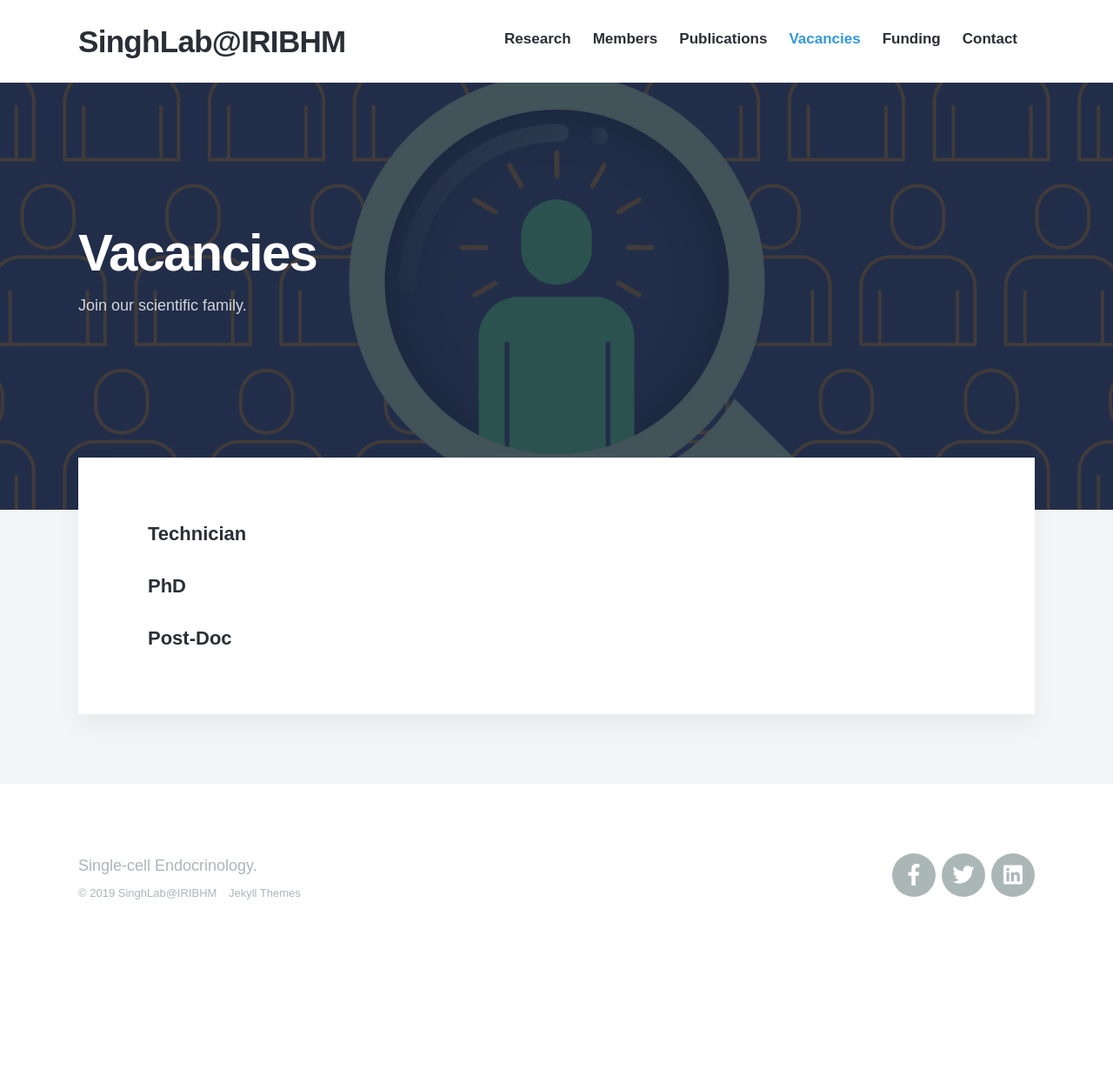
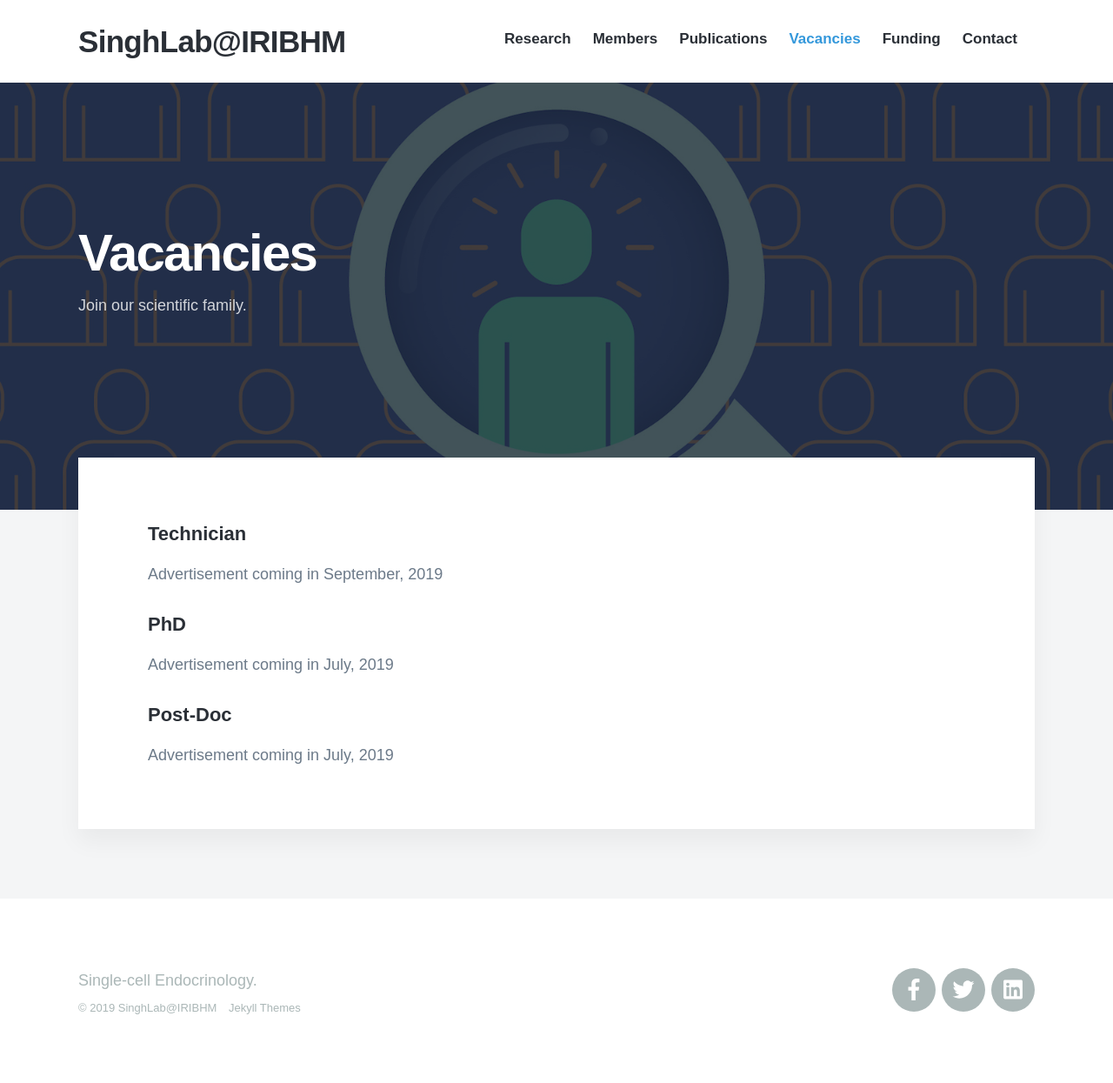
Before and after one commit to sumeetpalsingh/sumeetpalsingh.github.io, a Jekyll site: the page built from _pages/vacancies.md, in a window 1280 px wide. Shown: the whole page at 87% size. Built offline with Jekyll 4.4.1, drawn with Linux system fonts in a browser that asks for light colours; nearby versions of some CDN libraries; some web fonts are replaced; before the commit the page ends 1113 px from its top, so only the background shows below that.

Commit message:
Update vacancies.md

```diff
--- a/_pages/vacancies.md
+++ b/_pages/vacancies.md
@@ -7,10 +7,12 @@ featured_image: /images/demo/vacancy.jpg
 
 #### Technician
 
-
+Advertisement coming in September, 2019
 
 #### PhD
 
-
+Advertisement coming in July, 2019
 
 #### Post-Doc
+
+Advertisement coming in July, 2019
```
